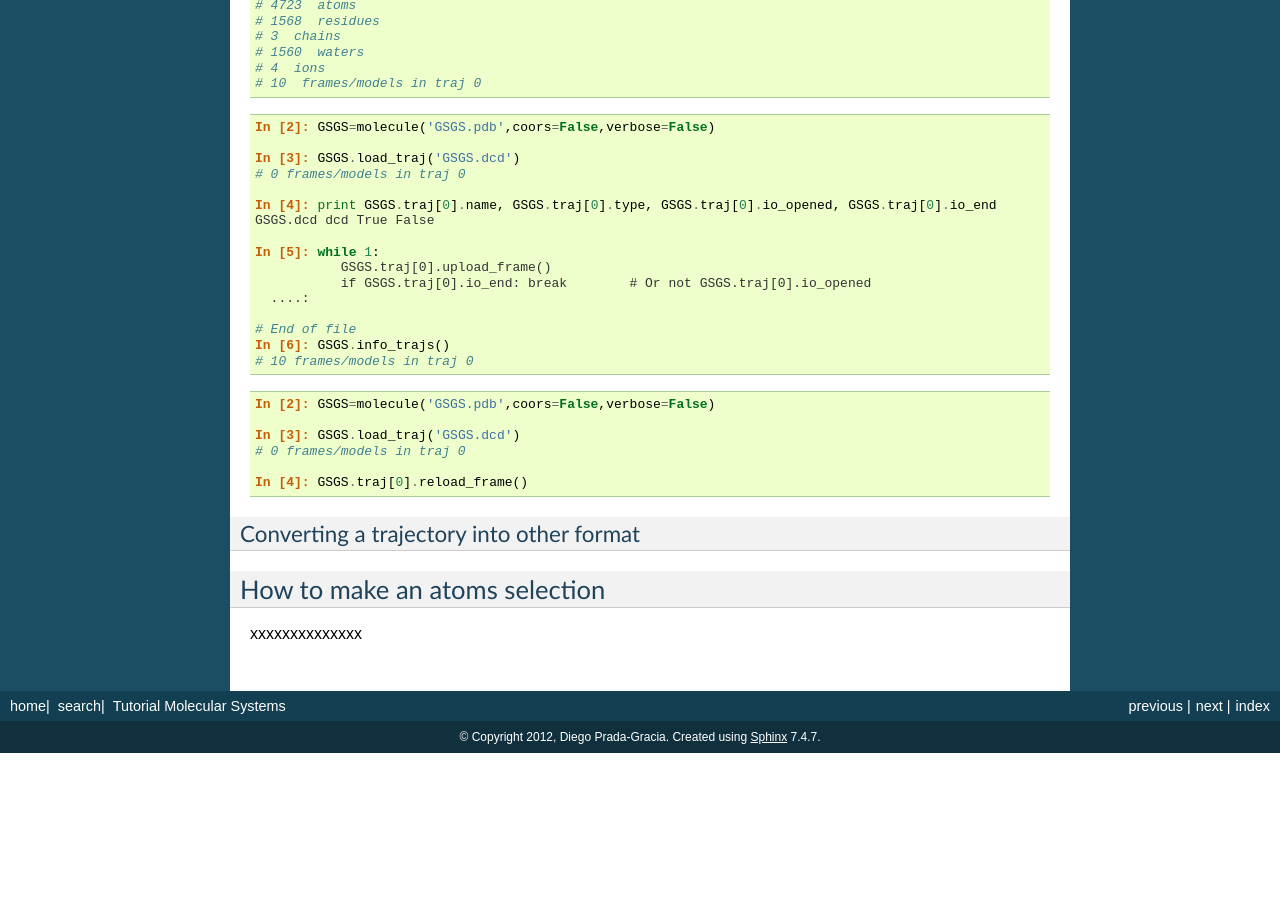
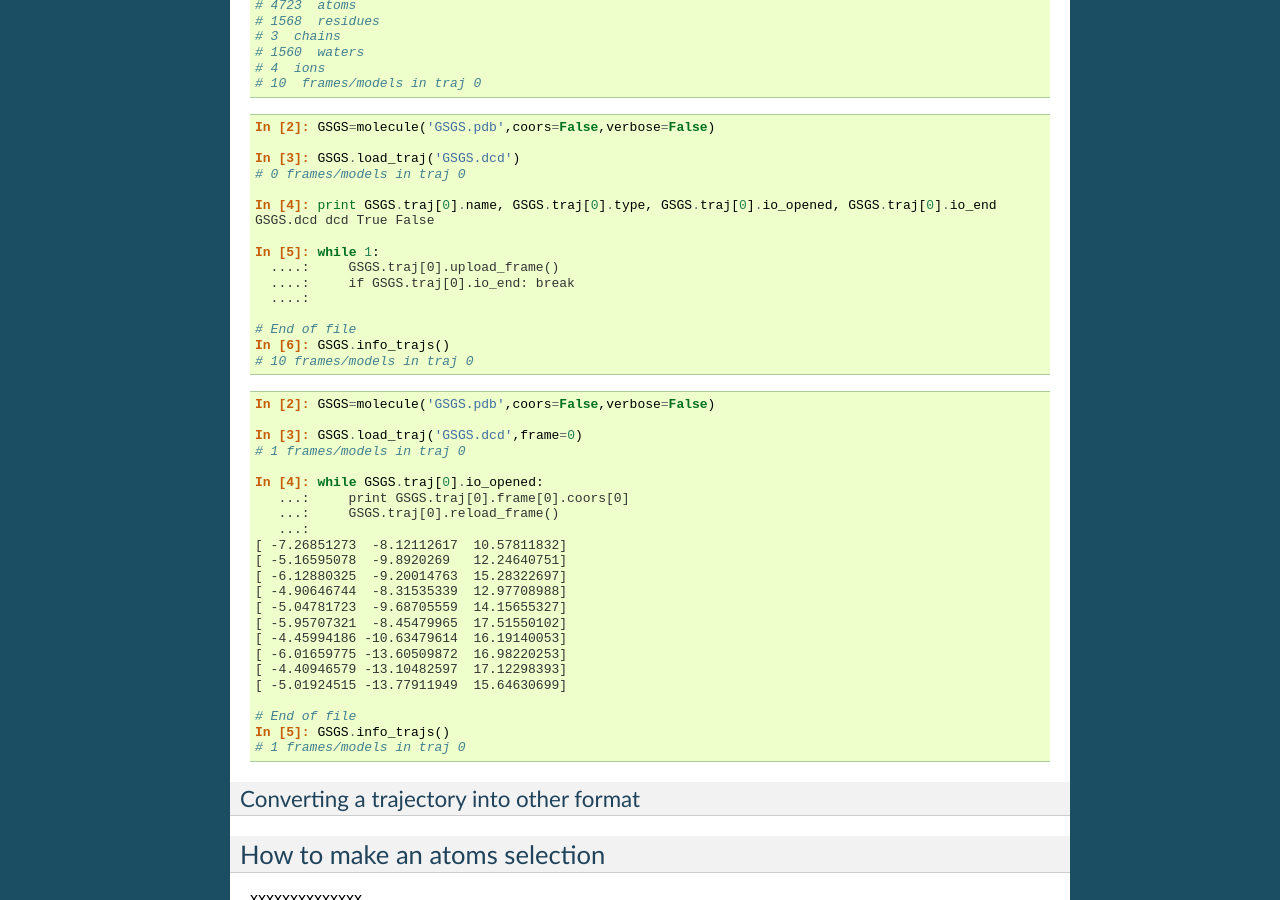
Before and after one commit to dprada/Pynoramix, a Sphinx documentation site: the page built from doc/source/tutorial_molecular_systems.rst, in a window 1280 px wide and 900 px high, scrolled down 1980 px. Built offline with Sphinx 7.4.7, drawn with Linux system fonts in a browser that asks for light colours; before the commit the page ends 2733 px from its top, so only the background shows below that.

```diff
--- a/doc/source/tutorial_molecular_systems.rst
+++ b/doc/source/tutorial_molecular_systems.rst
@@ -142,8 +142,8 @@ Along this section the different ways to do it will be illustrated.
    GSGS.dcd dcd True False
 
    In [5]: while 1:
-              GSGS.traj[0].upload_frame()
-              if GSGS.traj[0].io_end: break        # Or not GSGS.traj[0].io_opened
+     ....:     GSGS.traj[0].upload_frame()
+     ....:     if GSGS.traj[0].io_end: break
      ....:
    # End of file
 
@@ -155,10 +155,28 @@ Along this section the different ways to do it will be illustrated.
 
    In [2]: GSGS=molecule('GSGS.pdb',coors=False,verbose=False)
 
-   In [3]: GSGS.load_traj('GSGS.dcd')
-   # 0 frames/models in traj 0
+   In [3]: GSGS.load_traj('GSGS.dcd',frame=0)
+   # 1 frames/models in traj 0
 
-   In [4]: GSGS.traj[0].reload_frame()
+   In [4]: while GSGS.traj[0].io_opened:
+      ...:     print GSGS.traj[0].frame[0].coors[0]
+      ...:     GSGS.traj[0].reload_frame()
+      ...:
+   [ -7.26851273  -8.12112617  10.57811832]
+   [ -5.16595078  -9.8920269   12.24640751]
+   [ -6.12880325  -9.20014763  15.28322697]
+   [ -4.90646744  -8.31535339  12.97708988]
+   [ -5.04781723  -9.68705559  14.15655327]
+   [ -5.95707321  -8.45479965  17.51550102]
+   [ -4.45994186 -10.63479614  16.19140053]
+   [ -6.01659775 -13.60509872  16.98220253]
+   [ -4.40946579 -13.10482597  17.12298393]
+   [ -5.01924515 -13.77911949  15.64630699]
+   # End of file
+
+   In [5]: GSGS.info_trajs()
+   # 1 frames/models in traj 0
+
 
 
 
```
Also changed, not shown: pyn_cl_coors.py (+14 -4 lines), 2 other files.
